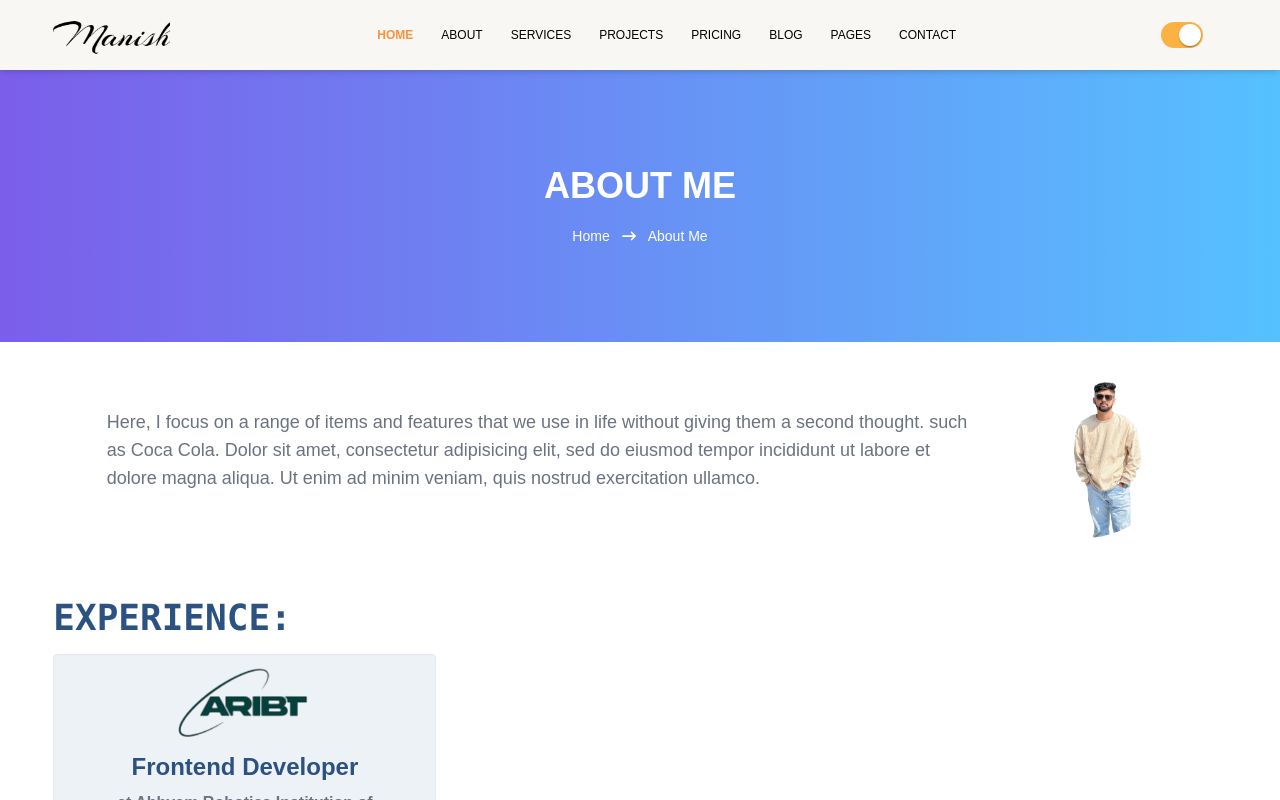
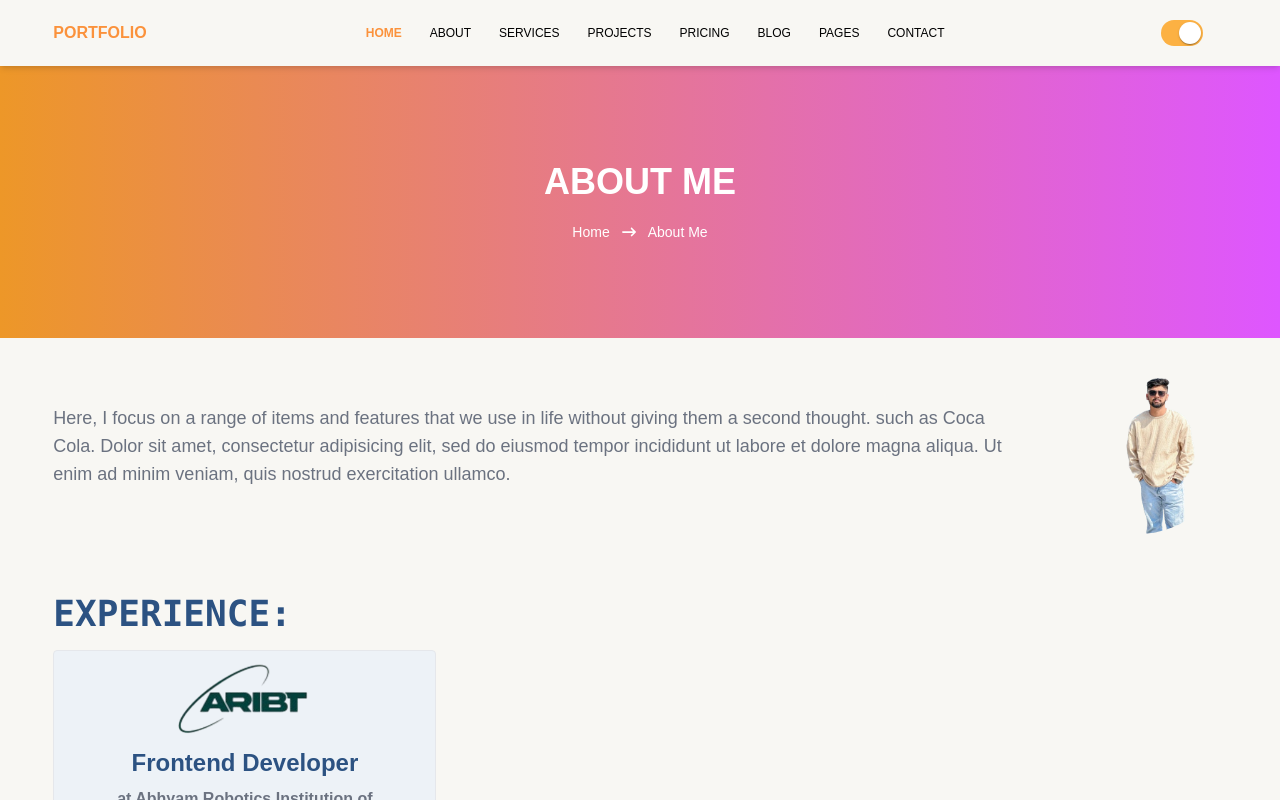
Before and after one commit to manishgyawali/Portfolio, a React (Vite) app: page /about in a window 1280 px wide. Shown: the top 800 px of the page. Built offline with nearby package versions, Linux system fonts and the light colour scheme.

Commit message:
design changed

```diff
--- a/src/components/CountUp/CountUps.jsx
+++ b/src/components/CountUp/CountUps.jsx
@@ -4,7 +4,7 @@ import CountUp from 'react-countup';
 const CountUps = () => {
   return (
     <div>
-      <div className="bg-gradient-to-r from-[#7b5eea] to-[#56c1ff]">
+      <div className="bg-gradient-to-r from-[#ed9728] to-[#de56ff]">
         <div className="w-9/12 mx-auto grid grid-cols-2 gap-5 md:grid-cols-2   lg:grid-cols-4 py-24">
           <div>
             <h1 className="text-4xl text-white font-semibold">
--- a/src/components/common/Nav/Nav.jsx
+++ b/src/components/common/Nav/Nav.jsx
@@ -92,14 +92,15 @@ const Nav = () => {
     <nav className="shadow-md sticky top-0 bg-[#F8F7F3]">
       <div className="flex justify-between items-center py-3 cursor-pointer w-11/12 mx-auto">
         <div>
-          <img  onClick={handleClick} src={Signature} alt=""  className="h-[46px]"/>
+          <h1 className="font-bold text-orange-400">PORTFOLIO</h1>
+          {/* <img  onClick={handleClick} src={Signature} alt=""  className="h-[46px]"/> */}
 
         </div>
         <div className="">
           <ul className="flex gap-7 text-xs cursor-pointer">
             {/* HOME */}
             <Link to={"/"}>
-              <span className="uppercase text-orange-400 font-semibold">HOME</span>
+              <span className=" text-orange-400 font-semibold">HOME</span>
             </Link>
 
             {/* ABOUT */}
--- a/src/components/pages/About.jsx
+++ b/src/components/pages/About.jsx
@@ -8,7 +8,7 @@ import Image from "../../assets/Images/banner2.png";
 const About = () => {
   return (
     <div>
-      <div className="p-24 text-center flex flex-col gap-5 bg-gradient-to-r from-[#7b5eea] to-[#56c1ff]">
+      <div className="p-24 text-center flex flex-col gap-5 bg-gradient-to-r from-[#ed9728] to-[#de56ff]">
         <h1 className="text-4xl font-semibold text-white">ABOUT ME</h1>
         <div className="text-sm text-white flex gap-3 items-center justify-center">
           <button>Home</button>
@@ -17,8 +17,8 @@ const About = () => {
         </div>
       </div>
 
-      <div className="flex flex-col gap-10">
-        <div className="flex items-center gap-5 py-5 w-10/12 mx-auto text-sm text-gray-500">
+      <div className="flex flex-col gap-10 bg-[#F8F7F3]">
+        <div className="flex items-center gap-5 py-5 w-11/12 mx-auto text-sm text-gray-500">
           <p className="text-lg">
             Here, I focus on a range of items and features that we use in life
             without giving them a second thought. such as Coca Cola. Dolor sit
--- a/src/components/pages/Home.jsx
+++ b/src/components/pages/Home.jsx
@@ -226,14 +226,14 @@ const Home = () => {
             <div className="flex space-x-10 mt-10">
               <div>
                 <p className="text-3xl font-cursive font-bold">+250k</p>
-                <p className="text-gray-700 text-sm mt-2">
+                <p className="text-gray-700 text-sm mt-2 font-sans">
                   Websites that reaching a wide audience and give lasting
                   impression
                 </p>
               </div>
               <div>
                 <p className="text-3xl font-cursive font-bold">+800k</p>
-                <p className="text-gray-700 text-sm mt-2">
+                <p className="text-gray-700 text-sm mt-2 font-sans">
                   Hours watched, engaging storytelling that captivates viewers
                 </p>
               </div>
--- a/src/index.css
+++ b/src/index.css
@@ -1,9 +1,11 @@
 @tailwind base;
 @tailwind components;
 @tailwind utilities;
+@import url('https://fonts.googleapis.com/css2?family=Josefin+Sans:ital,wght@0,100..700;1,100..700&family=Poppins:ital,wght@0,100;0,200;0,300;0,400;0,500;0,600;0,700;0,800;0,900;1,100;1,200;1,300;1,400;1,500;1,600;1,700;1,800;1,900&family=Ubuntu:ital,wght@0,300;0,400;0,500;0,700;1,300;1,400;1,500;1,700&display=swap');
 @import url('https://fonts.googleapis.com/css2?family=Roboto:ital,wght@0,100;0,300;0,400;0,500;0,700;0,900;1,100;1,300;1,400;1,500;1,700;1,900&display=swap');
 @import url('https://fonts.googleapis.com/css2?family=Poppins:ital,wght@0,100;0,200;0,300;0,400;0,500;0,600;0,700;0,800;0,900;1,100;1,200;1,300;1,400;1,500;1,600;1,700;1,800;1,900&display=swap');
 body{
   font-family: "Roboto", sans-serif;
   font-family: "Poppins", sans-serif;
+  font-family: "Josefin Sans", sans-serif;
 }
```
